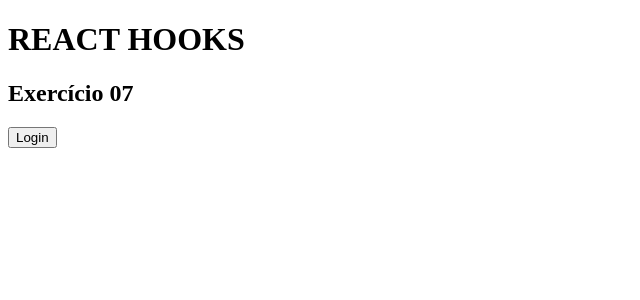
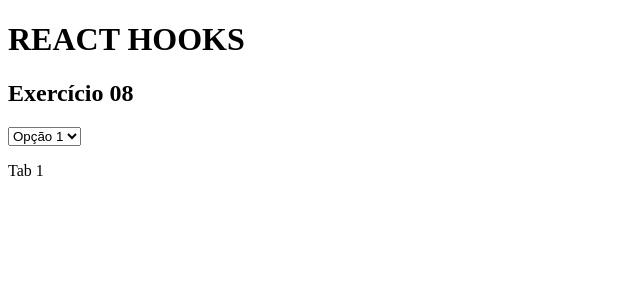
Before and after one commit to PedroSmaxY/React_Next_Hooks, a React (Vite) app: page / in a window 1280 px wide. Shown: the top 300 px of the page, without its empty margins (0-640 px from the left). Built offline with nearby package versions, Linux system fonts and the light colour scheme.

Commit message:
09_hooks

```diff
--- a/src/App.tsx
+++ b/src/App.tsx
@@ -7,7 +7,8 @@
 // import HookState07Alt from "./components/alternativo/UseState_07_alt";
 // import HookState07 from "./components/UseState_07";
 // import HookState08 from "./components/UseState_08";
-import HookState09 from "./components/UseState_09";
+// import HookState09 from "./components/UseState_09";
+import HookState10 from "./components/UseState_10";
 
 export default function App(): JSX.Element {
   return (
@@ -21,7 +22,8 @@ export default function App(): JSX.Element {
       {/* <HookState07Alt /> */}
       {/* <HookState07 /> */}
       {/* <HookState08 /> */}
-      <HookState09 />
+      {/* <HookState09 /> */}
+      <HookState10 />
     </>
   );
 }
--- /dev/null
+++ b/src/components/UseState_10.tsx
@@ -0,0 +1,26 @@
+import { ChangeEvent } from "react";
+import { useState } from "react";
+
+export default function HookState10(): JSX.Element {
+  const [selectedOption, setSelectedOption] = useState<string>(() => "Opção 1");
+
+  const handleSelectChange = (event: ChangeEvent<HTMLSelectElement>) => {
+    setSelectedOption(() => event.target.value);
+  };
+
+  return (
+    <>
+      <div>
+        <h2>Exercício 08</h2>
+        <select value={selectedOption} onChange={handleSelectChange}>
+          <option value="Opção 1">Opção 1</option>
+          <option value="Opção 2">Opção 2</option>
+          <option value="Opção 3">Opção 3</option>
+        </select>
+        <p>{selectedOption === "Opção 1" ? "Tab 1" : null}</p>
+        <p>{selectedOption === "Opção 2" ? "Tab 2" : null}</p>
+        <p>{selectedOption === "Opção 3" ? "Tab 3" : null}</p>
+      </div>
+    </>
+  );
+}
```
Also changed, not shown: 1 other file (tests, documents, lock files or other folders).
